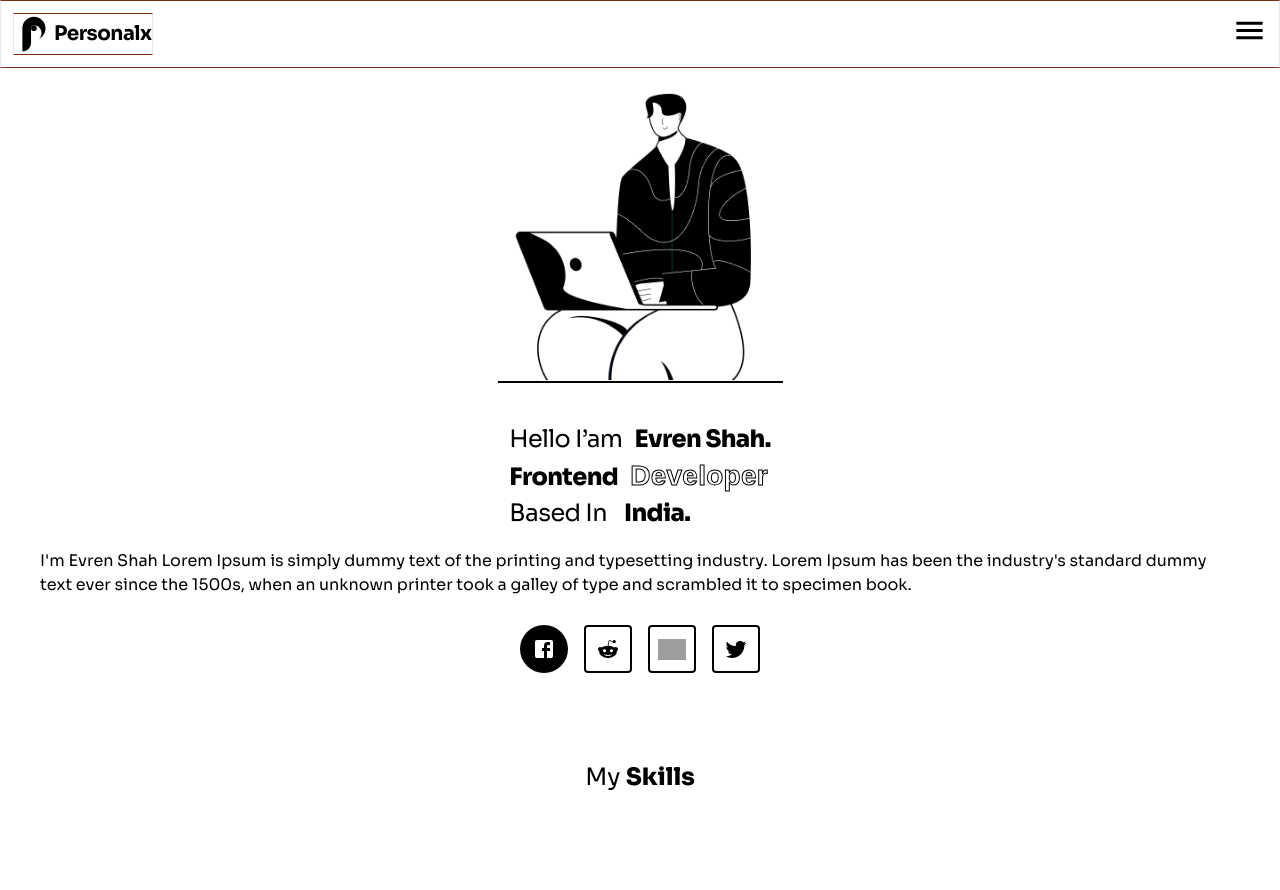
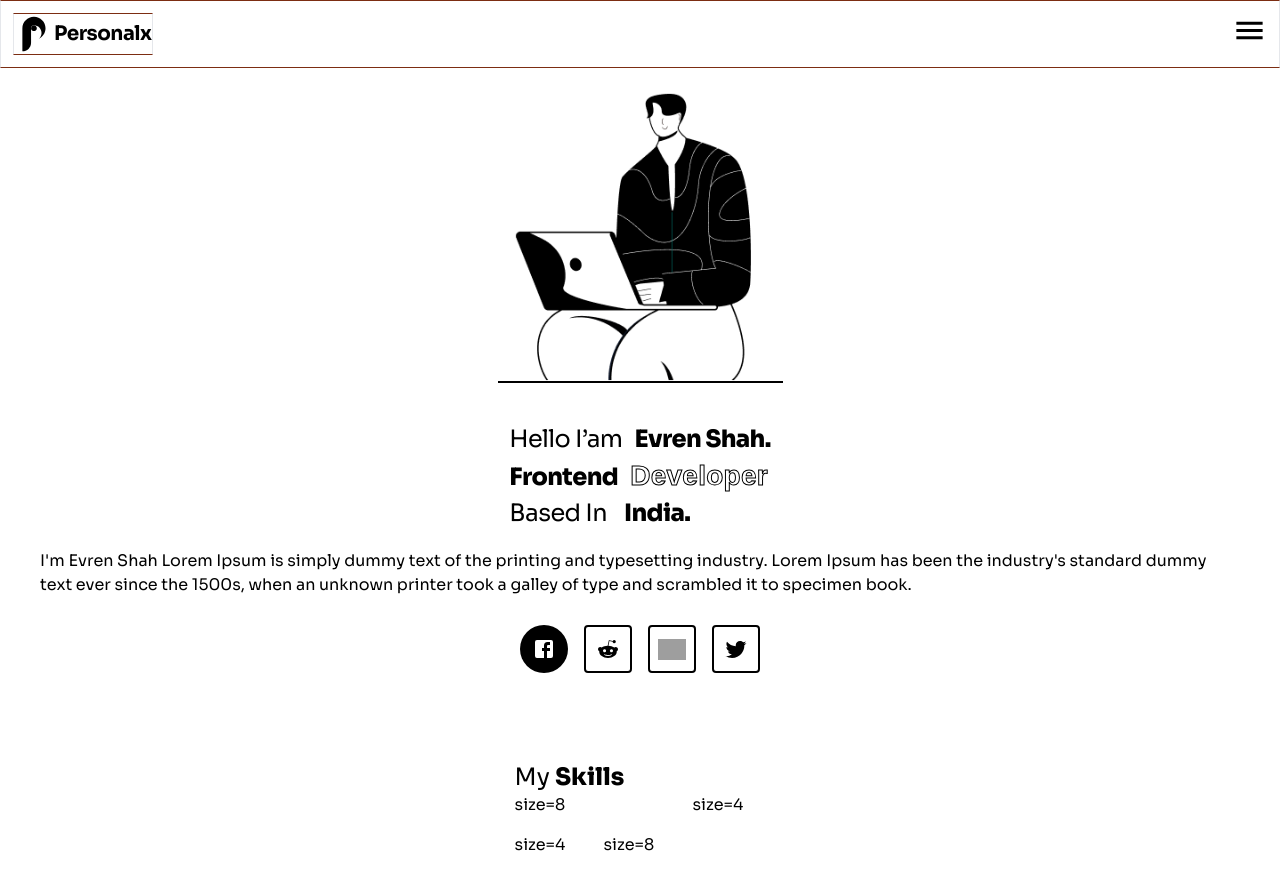
Before and after one commit to Satria-WS/porto-ver1, a React (Create React App) app: page / in a window 1280 px wide. Shown: the top 890 px of the page. Built offline with nearby package versions, Linux system fonts and the light colour scheme; grey boxes are pictures that could not be loaded.

Commit message:
FIXING GRID

```diff
--- a/src/pages/Home.jsx
+++ b/src/pages/Home.jsx
@@ -3,18 +3,20 @@ import imageOrang from "../assets/images/orang.png";
 import MenuIcon from "@mui/icons-material/Menu";
 import Typography from "@mui/material/Typography";
 // icon import
-import {Box,IconButton} from "@mui/material"
+import { Box, IconButton, Grid2, Paper } from "@mui/material";
 
 import FacebookIcon from "@mui/icons-material/Facebook";
 import RedditIcon from "@mui/icons-material/Reddit";
-import TwitterIcon from "@mui/icons-material/Twitter"
+import TwitterIcon from "@mui/icons-material/Twitter";
 
-
-
-const DiscordIcon = () => <img src="https://img.icons8.com/?size=100&id=86955&format=png&color=000000" alt="discord Icon" />
+const DiscordIcon = () => (
+  <img
+    src="https://img.icons8.com/?size=100&id=86955&format=png&color=000000"
+    alt="discord Icon"
+  />
+);
 
 const Home = () => {
-
   // const DiscordIcon = 'https://img.icons8.com/?size=100&id=86955&format=png&color=000000';
 
   return (
@@ -67,7 +69,7 @@ const Home = () => {
             </p>
           </div>
           <div className="icon ">
-            <Box display="inline-flex" alignItems="start" gap={2} px={0} py={1} >
+            <Box display="inline-flex" alignItems="start" gap={2} px={0} py={1}>
               <IconButton
                 sx={{
                   width: 48,
@@ -75,11 +77,11 @@ const Home = () => {
                   backgroundColor: "black",
                   color: "white",
                   "&:hover": {
-                    backgroundColor:"black"
-                  }
+                    backgroundColor: "black",
+                  },
                 }}
               >
-                <FacebookIcon/>
+                <FacebookIcon />
               </IconButton>
               <IconButton
                 sx={{
@@ -88,35 +90,56 @@ const Home = () => {
                   border: 2,
                   borderColor: "black",
                   borderRadius: 1,
-                  color:"black"
-              }}>
-                <RedditIcon/>
+                  color: "black",
+                }}
+              >
+                <RedditIcon />
               </IconButton>
-              <IconButton sx={{
+              <IconButton
+                sx={{
                   width: 48,
                   height: 48,
                   border: 2,
                   borderColor: "black",
                   borderRadius: 1,
-                color:"black"
-              }}>
-               <DiscordIcon/>
+                  color: "black",
+                }}
+              >
+                <DiscordIcon />
               </IconButton>
-              <IconButton sx={{
+              <IconButton
+                sx={{
                   width: 48,
                   height: 48,
                   border: 2,
                   borderColor: "black",
                   borderRadius: 1,
-                color:"black"
-              }}>
-                <TwitterIcon/>
+                  color: "black",
+                }}
+              >
+                <TwitterIcon />
               </IconButton>
             </Box>
           </div>
+          {/* SKILLS */}
           <div className="skills pt-20 pb-10">
-            <p className="text-2xl">My <span className="font-extrabold">Skills</span></p>
-
+            <p className="text-2xl">
+              My <span className="font-extrabold">Skills</span>
+            </p>
+            <Grid2 container spacing={2}>
+              <Grid2 size={8}>
+                <span>size=8</span>
+              </Grid2>
+              <Grid2 size={4}>
+                <span>size=4</span>
+              </Grid2>
+              <Grid2 size={4}>
+                <span>size=4</span>
+              </Grid2>
+              <Grid2 size={8}>
+                <span>size=8</span>
+              </Grid2>
+            </Grid2>
           </div>
         </div>
       </div>
```
Lines whose indentation alone changed are shown as unchanged.
